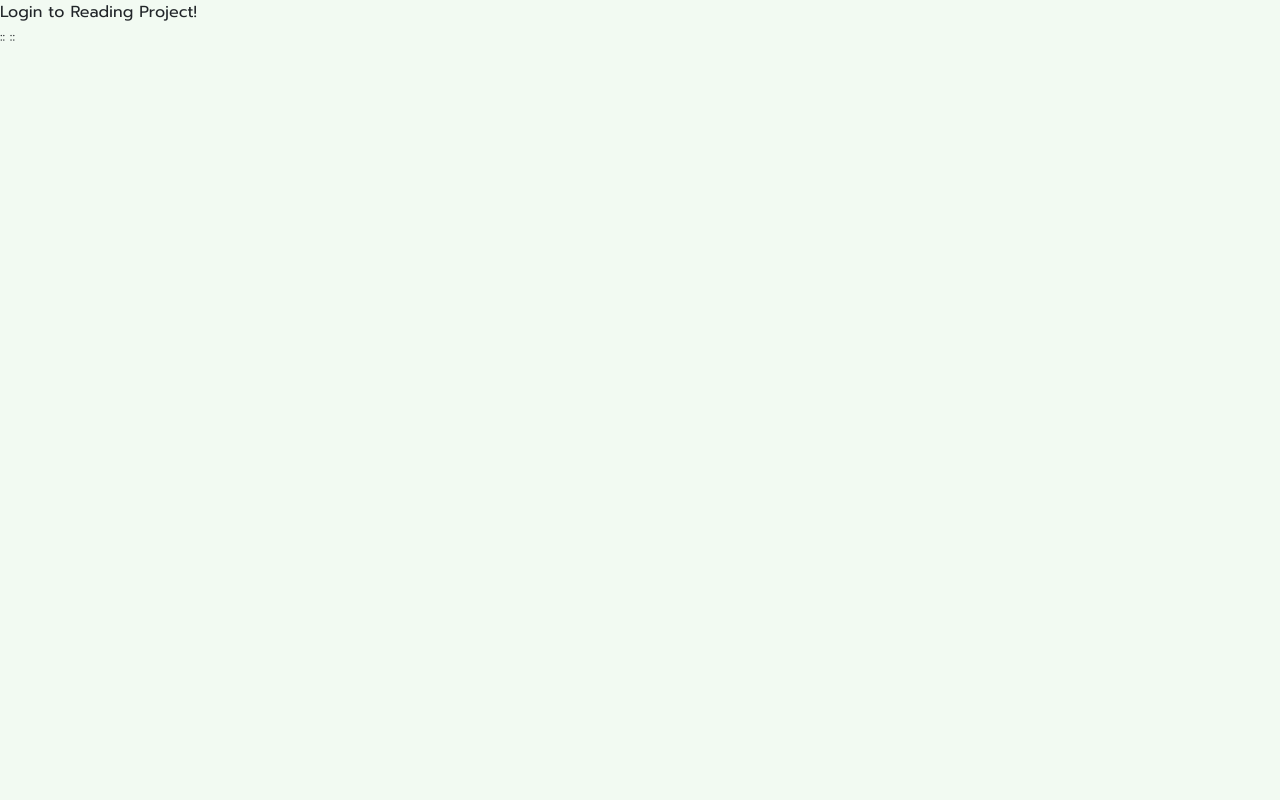
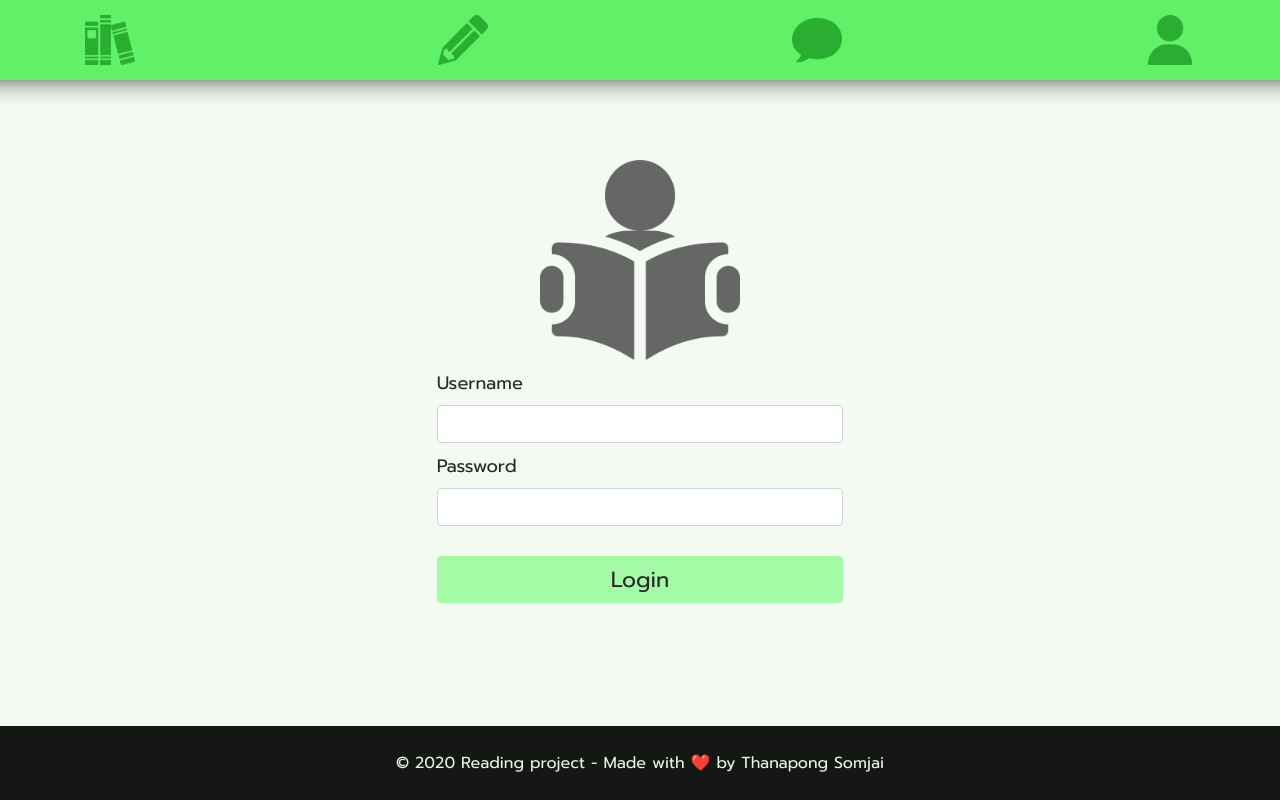
Before and after one commit to thanapongsj1996/reading-project-frontend, a React (Create React App) app: page /login in a window 1280 px wide. Built offline with nearby package versions, Linux system fonts and the light colour scheme.

Commit message:
Added login page

```diff
--- a/src/assets/styles/common.css
+++ b/src/assets/styles/common.css
@@ -14,3 +14,9 @@ body {
 .site-layout-background {
   background: #fff;
 }
+
+.formLabel {
+  color: #282727;
+  font-size: 18px;
+  margin-top: 10px;
+}
--- a/src/components/Templates/HomeTemplate.js
+++ b/src/components/Templates/HomeTemplate.js
@@ -1,11 +1,8 @@
 import React from "react";
-
-// Styles
 import styled from 'styled-components';
 
 import { Header, Footer, ReviewCard } from '../Organisms'
 import { Filter } from '../Molecules'
-
 import filters from '../../assets/static_data/articleFilters'
 
 const HomeTemplate = () => {
--- /dev/null
+++ b/src/components/Templates/LoginTemplate.js
@@ -0,0 +1,49 @@
+import React from 'react'
+import styled from 'styled-components';
+
+import { Header, Footer } from '../Organisms'
+
+const LoginTemplate = () => {
+
+    const Section = styled.section`
+        margin-top: 80px;
+    `
+    const Logo = styled.img`
+        height: 200px;
+        width: 200px;
+        transition: all 0.2s ease-in-out;
+        &:hover {
+            transform: scale(1.2);
+        }
+    `
+    const logoImage = require('../../assets/images/logo.png')
+
+    return (
+        <div>
+            <Header />
+            <Section>
+                <div style={{textAlign: 'center'}}>
+                    <Logo src={logoImage} />
+                    {/* <h3 style={{paddingTop: 40}}>LOGIN</h3> */}
+                </div>
+
+                <div className="row justify-content-center">
+                    <form className='form col-10 col-md-6 col-lg-4' >
+                        <label className='formLabel'>Username</label>
+                        <input className='form-control' />
+                        <label className='formLabel'>Password</label>
+                        <input className='form-control' type="password" />
+                        {/* <label className='formLabel'>Confirm Password</label>
+                        <input className='form-control' type="password" /> */}
+                        <button className='btn btn-block' style={{ marginTop: 30, fontSize: 22, backgroundColor: '#A5FAA5', color: '#282727' }} type="submit" value="Submit" >Login</button>
+                    </form>
+                </div>
+            </Section>
+            <Footer />
+        </div>
+    )
+
+
+}
+
+export default LoginTemplate
--- a/src/components/Templates/index.js
+++ b/src/components/Templates/index.js
@@ -1,3 +1,4 @@
 import HomeTemplate from './HomeTemplate'
+import LoginTemplate from './LoginTemplate'
 
-export { HomeTemplate }
+export { HomeTemplate, LoginTemplate }
--- a/src/pages/Login.js
+++ b/src/pages/Login.js
@@ -1,17 +1,14 @@
 import React from 'react'
 import queryString from 'query-string'
+
+import { LoginTemplate } from '../components/Templates'
 
 const Login = (props) => {
 
     const uid = props.match.params.uid
     const query = queryString.parse(props.location.search)
 
-    return (
-        <div>
-            <div>Login to Reading Project! {uid}</div>
-            <small>:: {query.title} ::</small>
-        </div>
-    )
+    return <LoginTemplate />
 }
 
 export default Login
```
Also changed, not shown: src/assets/images/logo.png (added).
